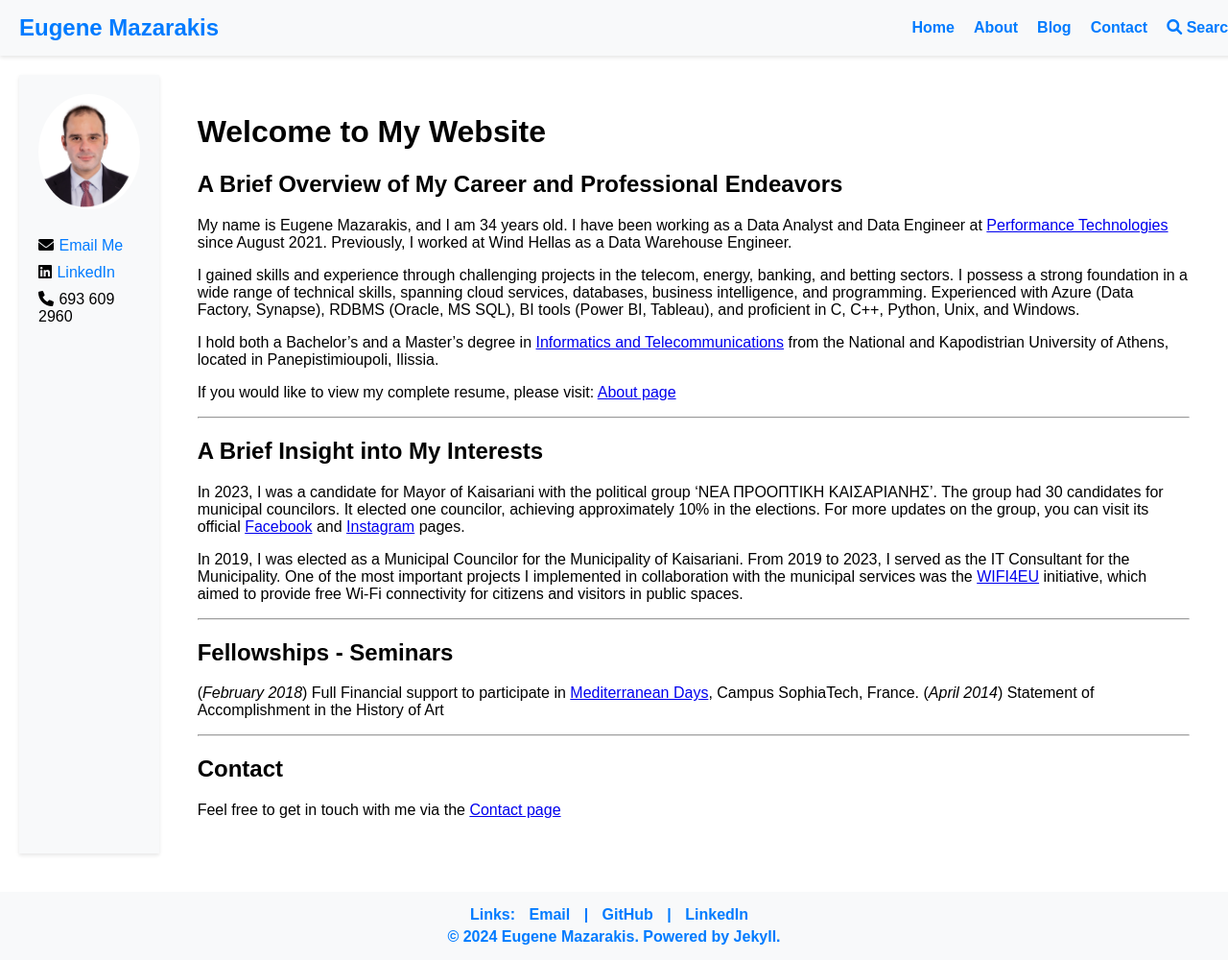
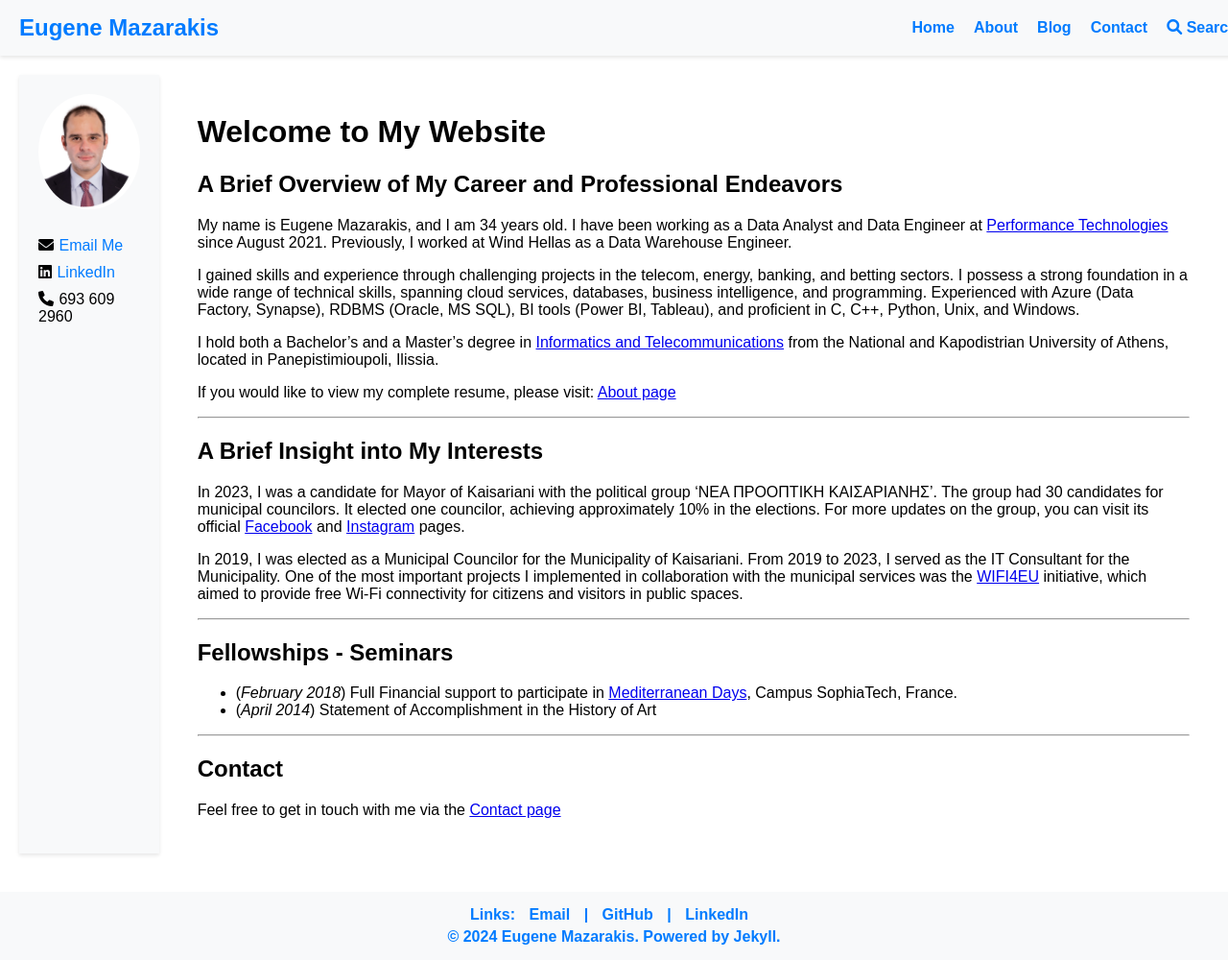
Before and after one commit to EMazarakis/EMazarakis.github.io, a Jekyll site: the page built from index.md, in a window 1280 px wide. Shown: the whole page at 96% size. Built offline with Jekyll 4.4.1, drawn with Linux system fonts in a browser that asks for light colours.

```diff
--- a/index.md
+++ b/index.md
@@ -29,8 +29,8 @@ From 2019 to 2023, I served as the IT Consultant for the Municipality. One of th
 ***
 
 ## Fellowships - Seminars
-(_February 2018_) Full Financial support to participate in  [Mediterranean Days](https://www.facebook.com/sophiatechmeddays/posts/pfbid02Nfn3oRdMWjN3Li5sLtQKVygzBBBs6Stgv2u1119GpQWwZtCW58fBEnAyF8jM8KH3l), Campus SophiaTech, France.
-(_April 2014_) Statement of Accomplishment in the History of Art
+- (_February 2018_) Full Financial support to participate in  [Mediterranean Days](https://www.facebook.com/sophiatechmeddays/posts/pfbid02Nfn3oRdMWjN3Li5sLtQKVygzBBBs6Stgv2u1119GpQWwZtCW58fBEnAyF8jM8KH3l), Campus SophiaTech, France.
+- (_April 2014_) Statement of Accomplishment in the History of Art
 
 ***
 
```
